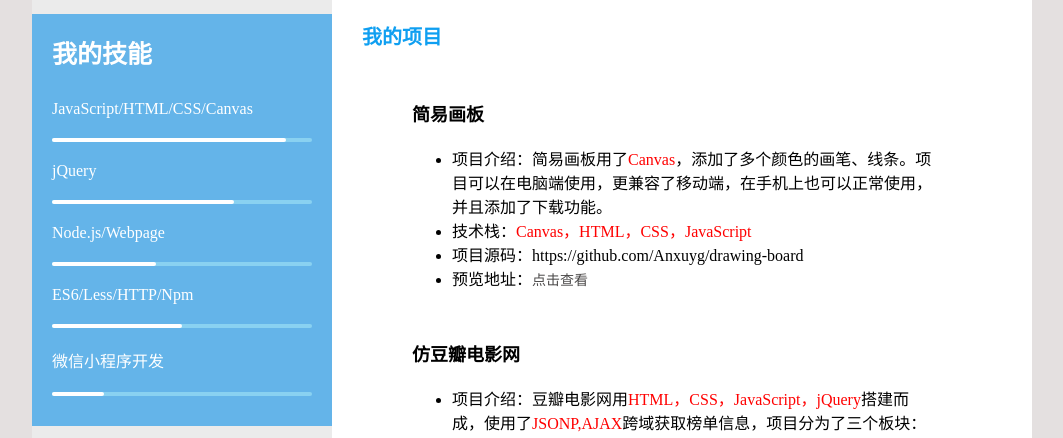
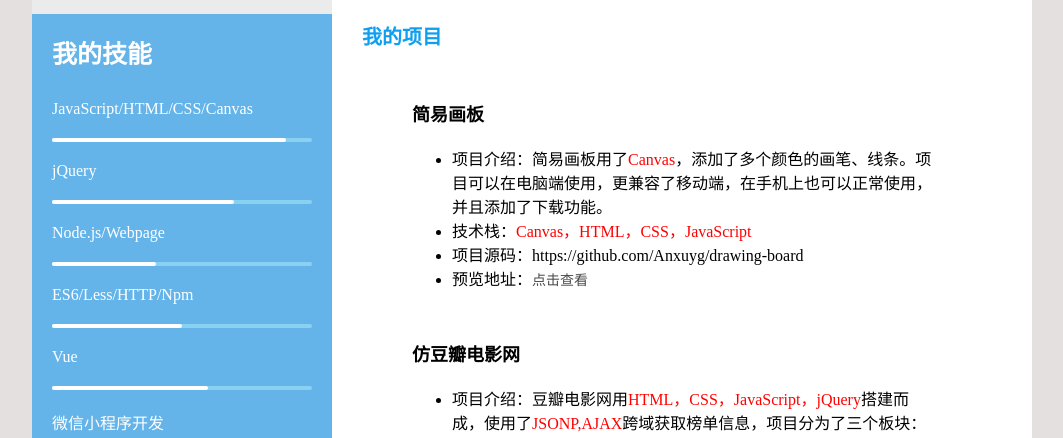
Before and after one commit to Anxuyg/resume, a plain HTML site: page index.html in a window 1280 px wide. Shown: the part 449-887 px from the top of the page, without its empty margins (108-1171 px from the left). Drawn offline with Linux system fonts and the light colour scheme; a small style sheet from the web is missing.

Commit message:
添加Vue项目。

```diff
--- a/index.html
+++ b/index.html
@@ -50,6 +50,10 @@
                 <div class="javas">ES6/Less/HTTP/Npm</div>
                 <div class="javas-aside">
                     <a href="#" style="width:50%"></a>
+                </div>
+                <div class="javas">Vue</div>
+                <div class="javas-aside">
+                    <a href="#" style="width:60%"></a>
                 </div>
                 <div class="javas">微信小程序开发</div>
                 <div class="javas-aside">
--- a/main.css
+++ b/main.css
@@ -126,7 +126,7 @@ main .top {
 
 .rest {
     padding: 20px;
-    height: 469px;
+    height: 406px;
 }
 
 .rest h3 {
```
